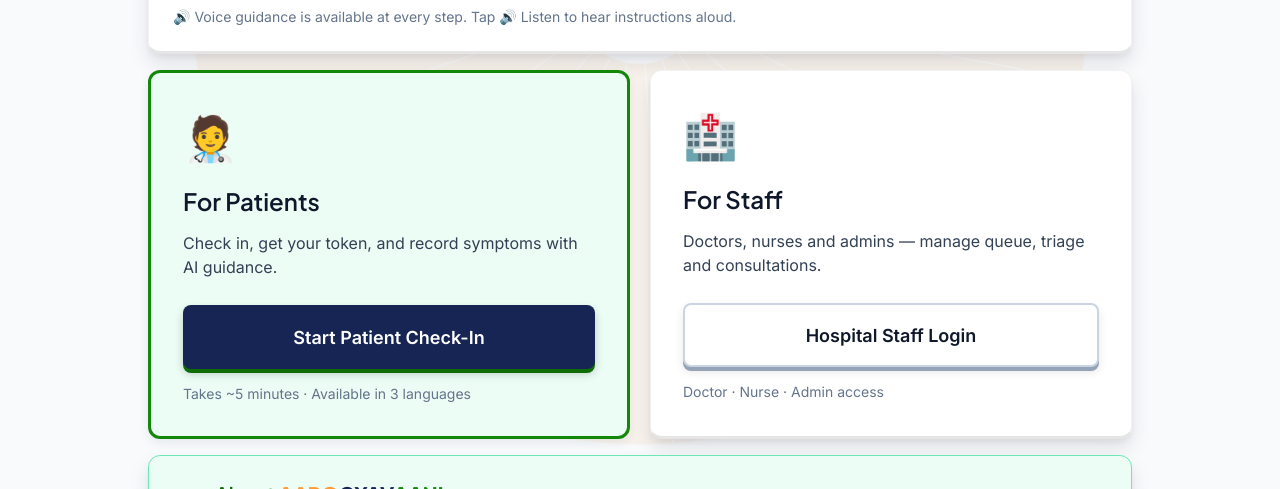
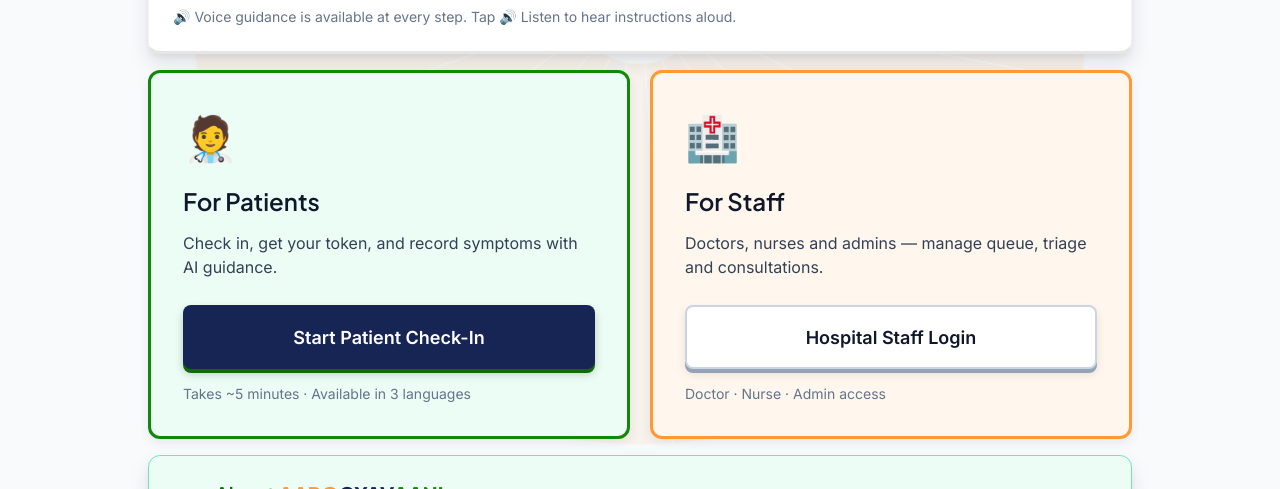
Before and after one commit to Priyanshukumar23/AAROGYAVAANI, a React (Vite) app in the folder frontend/: page / in a window 1280 px wide. Shown: the part 401-890 px from the top of the page. Built offline with nearby package versions, Linux system fonts and the light colour scheme; no server answers.

Commit message:
style: apply light orange styling to staff card on welcome screen

```diff
--- a/frontend/src/css/components.css
+++ b/frontend/src/css/components.css
@@ -23,6 +23,7 @@
 .card.selectable { cursor: pointer; }
 .card.selectable:hover { border-color: var(--blue); }
 .card.selected { border: 3px solid var(--blue); background: var(--blue-soft); box-shadow: var(--shadow-1); }
+.card.staff-selected { border: 3px solid var(--saffron); background: var(--saffron-soft); box-shadow: var(--shadow-1); }
 .card.tight { padding: 16px; }
 
 .tag {
--- a/frontend/src/pages/Welcome.jsx
+++ b/frontend/src/pages/Welcome.jsx
@@ -59,7 +59,7 @@ export default function Welcome() {
           <Link className="btn btn-primary btn-block ui-3d-btn" to="/checkin/language">{getTranslated('startBtn')}</Link>
           <span className="small muted">{getTranslated('patientsFoot')}</span>
         </div>
-        <div className="card welcome-card ui-3d-card">
+        <div className="card welcome-card staff-selected ui-3d-card">
           <div className="big-icon">🏥</div>
           <h3>{getTranslated('staffTitle')}</h3>
           <p>{getTranslated('staffDesc')}</p>
```
